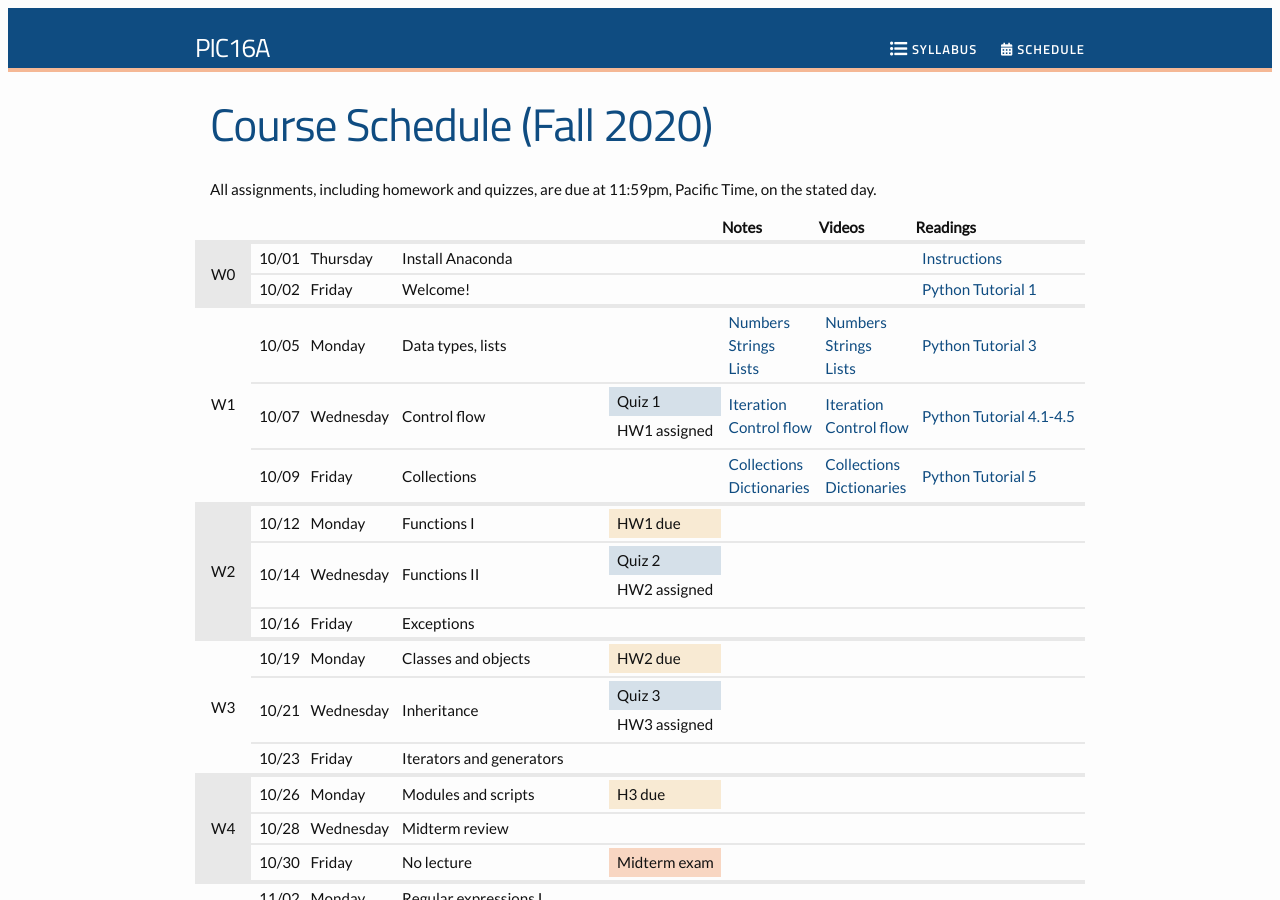
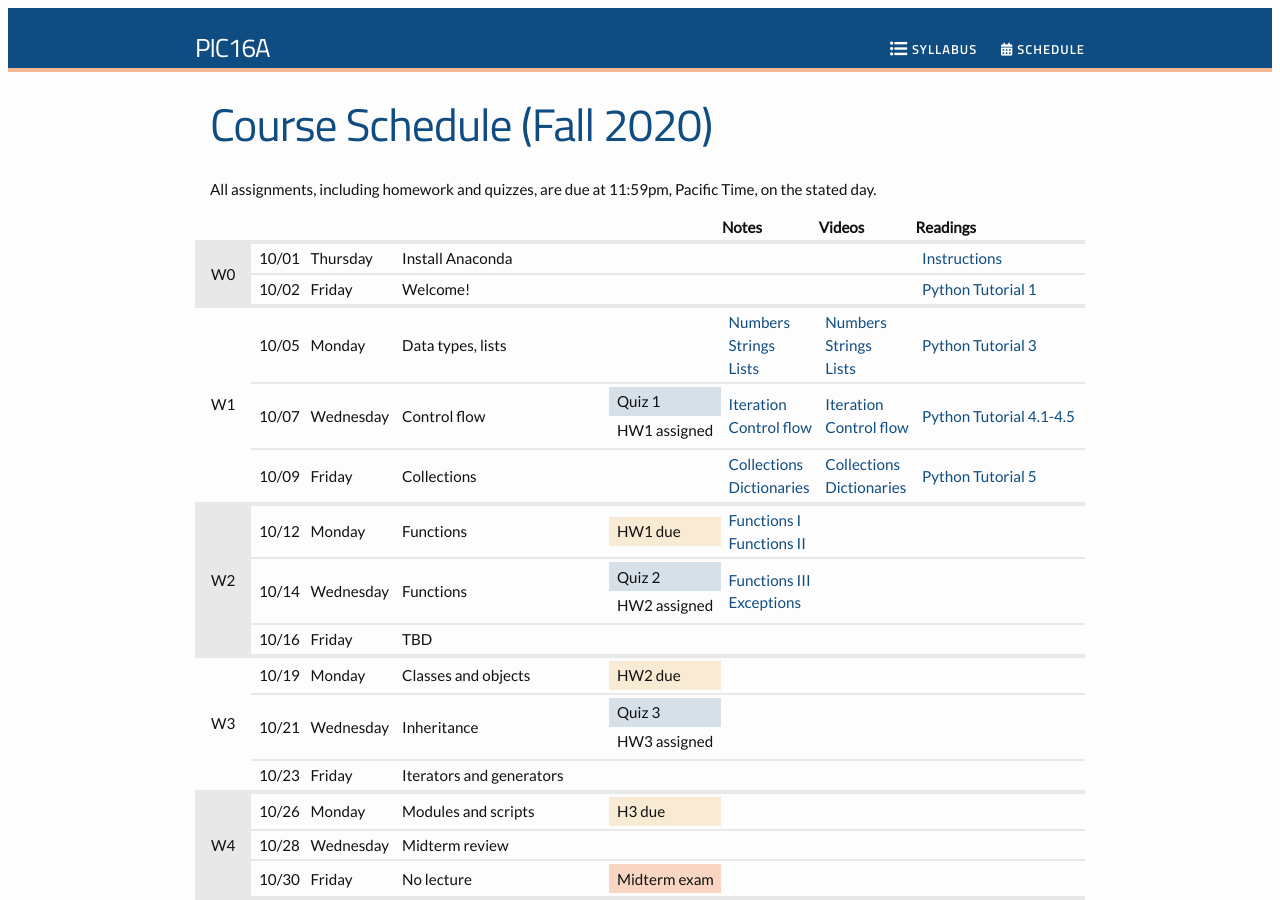
Before and after one commit to PhilChodrow/PIC16A, a Jekyll site: the page built from schedule.md, in a window 1280 px wide and 900 px high. Built offline with Jekyll 4.4.1, drawn with Linux system fonts in a browser that asks for light colours; nearby versions of some CDN libraries.

Commit message:
fold exception handling into functions

```diff
--- a/schedule.md
+++ b/schedule.md
@@ -143,25 +143,42 @@ All assignments, including homework and quizzes, are due at 11:59pm, Pacific Tim
             <td rowspan="5" class="week_marker_even"> W2 </td>
             <td>10/12</td>
             <td>Monday</td>
-            <td>Functions I</td>
+            <td>Functions</td>
             <td><div class="hw">HW1 due</div></td>
-            <td></td>
+            <td>
+                <a href="https://nbviewer.jupyter.org/github/PhilChodrow/PIC16A/blob/master/content/functions/functions_1.ipynb">
+                Functions I
+                </a>
+                <br>
+                <a href="https://nbviewer.jupyter.org/github/PhilChodrow/PIC16A/blob/master/content/functions/functions_2.ipynb">
+                Functions II
+                </a>
+                <br>
+            </td>
             <td></td>
             <td></td>
         </tr>
         <tr>
             <td>10/14</td>
             <td>Wednesday</td>
-            <td>Functions II</td>
+            <td>Functions</td>
             <td><div class="quiz">Quiz 2</div> <div class="assignment"> HW2 assigned</div></td>
-            <td></td>
+            <td>
+                <a href="https://nbviewer.jupyter.org/github/PhilChodrow/PIC16A/blob/master/content/functions/functions_3.ipynb">
+                Functions III
+                </a>
+                <br>
+                <a href="https://nbviewer.jupyter.org/github/PhilChodrow/PIC16A/blob/master/content/functions/exceptions.ipynb">
+                Exceptions
+                </a>
+            </td>
             <td></td>
             <td></td>
         </tr>
         <tr>
             <td>10/16</td>
             <td>Friday</td>
-            <td>Exceptions</td>
+            <td>TBD</td>
             <td></td>
             <td></td>
             <td></td>
```
Also changed, not shown: 1 other file.
